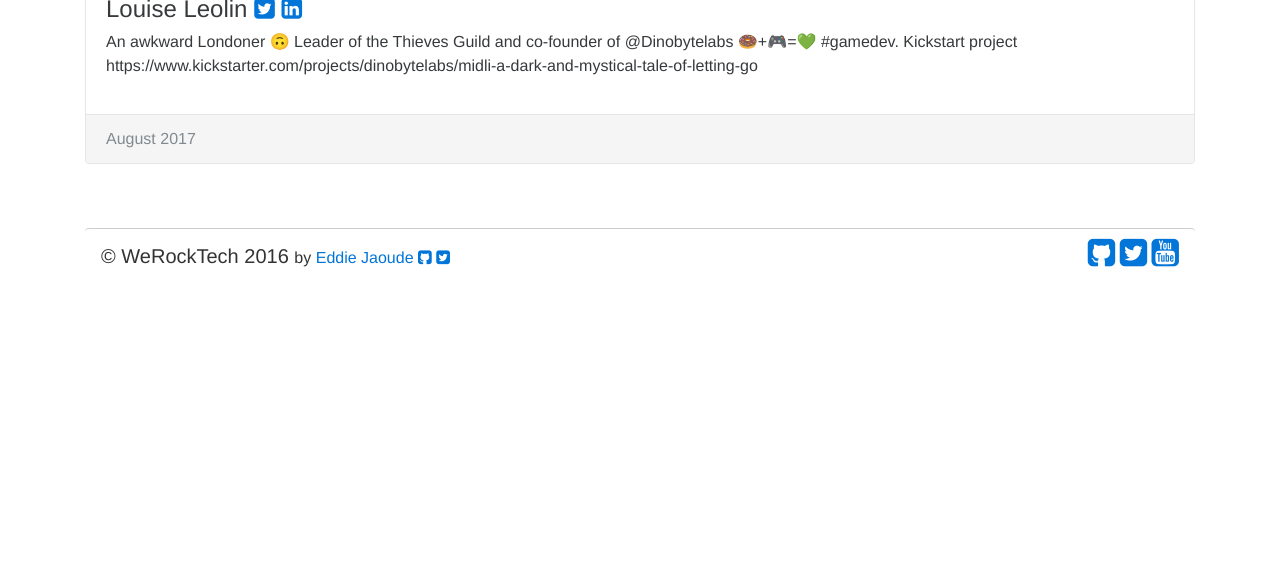
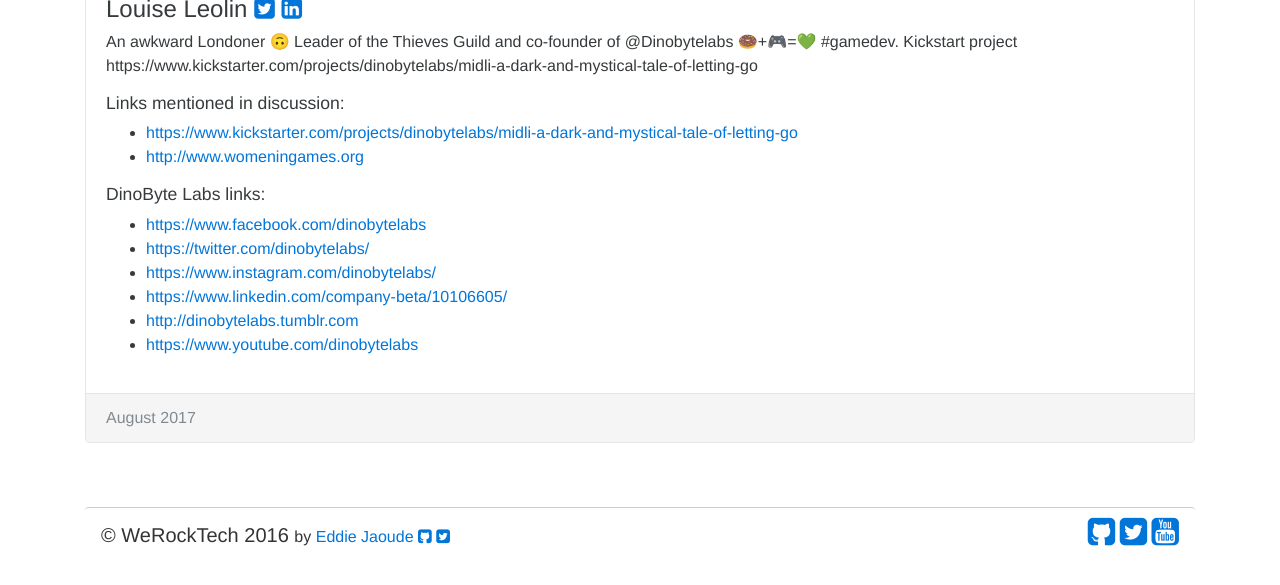
Before and after one commit to WeRockTech/werocktech.github.io, a Jekyll site: the page built from _posts/2017-08-24-CFG2017-Louise-Leolin.md, in a window 1280 px wide and 900 px high, scrolled down 545 px, cut to the strip 226-811 px from the top of the window. Built offline with Jekyll 4.4.1, drawn with Linux system fonts in a browser that asks for light colours; before the commit the page ends 1166 px from its top, so only the background shows below that.

Commit message:
Links added to Louise Leolin discussion

```diff
--- a/_posts/2017-08-24-CFG2017-Louise-Leolin.md
+++ b/_posts/2017-08-24-CFG2017-Louise-Leolin.md
@@ -9,3 +9,19 @@ linkedin: louibyte
 youtube_teaser: 5aBCYg2N4ys
 youtube_full: WMGHr3x9vzs
 ---
+
+<h2>Links mentioned in discussion:</h2>
+<ul>
+    <li><a target="_blank" href="https://www.kickstarter.com/projects/dinobytelabs/midli-a-dark-and-mystical-tale-of-letting-go">https://www.kickstarter.com/projects/dinobytelabs/midli-a-dark-and-mystical-tale-of-letting-go</a></li>
+    <li><a target="_blank" href="http://www.womeningames.org">http://www.womeningames.org</a></li>
+</ul>
+
+<h2>DinoByte Labs links:</h2>
+<ul>
+    <li><a target="_blank" href="https://www.facebook.com/dinobytelabs">https://www.facebook.com/dinobytelabs</a></li>
+    <li><a target="_blank" href="https://twitter.com/dinobytelabs/">https://twitter.com/dinobytelabs/</a></li>
+    <li><a target="_blank" href="https://www.instagram.com/dinobytelabs/">https://www.instagram.com/dinobytelabs/</a></li>
+    <li><a target="_blank" href="https://www.linkedin.com/company-beta/10106605/">https://www.linkedin.com/company-beta/10106605/</a></li>
+    <li><a target="_blank" href="http://dinobytelabs.tumblr.com">http://dinobytelabs.tumblr.com</a></li>
+    <li><a target="_blank" href="https://www.youtube.com/dinobytelabs">https://www.youtube.com/dinobytelabs</a></li>
+</ul>
```
